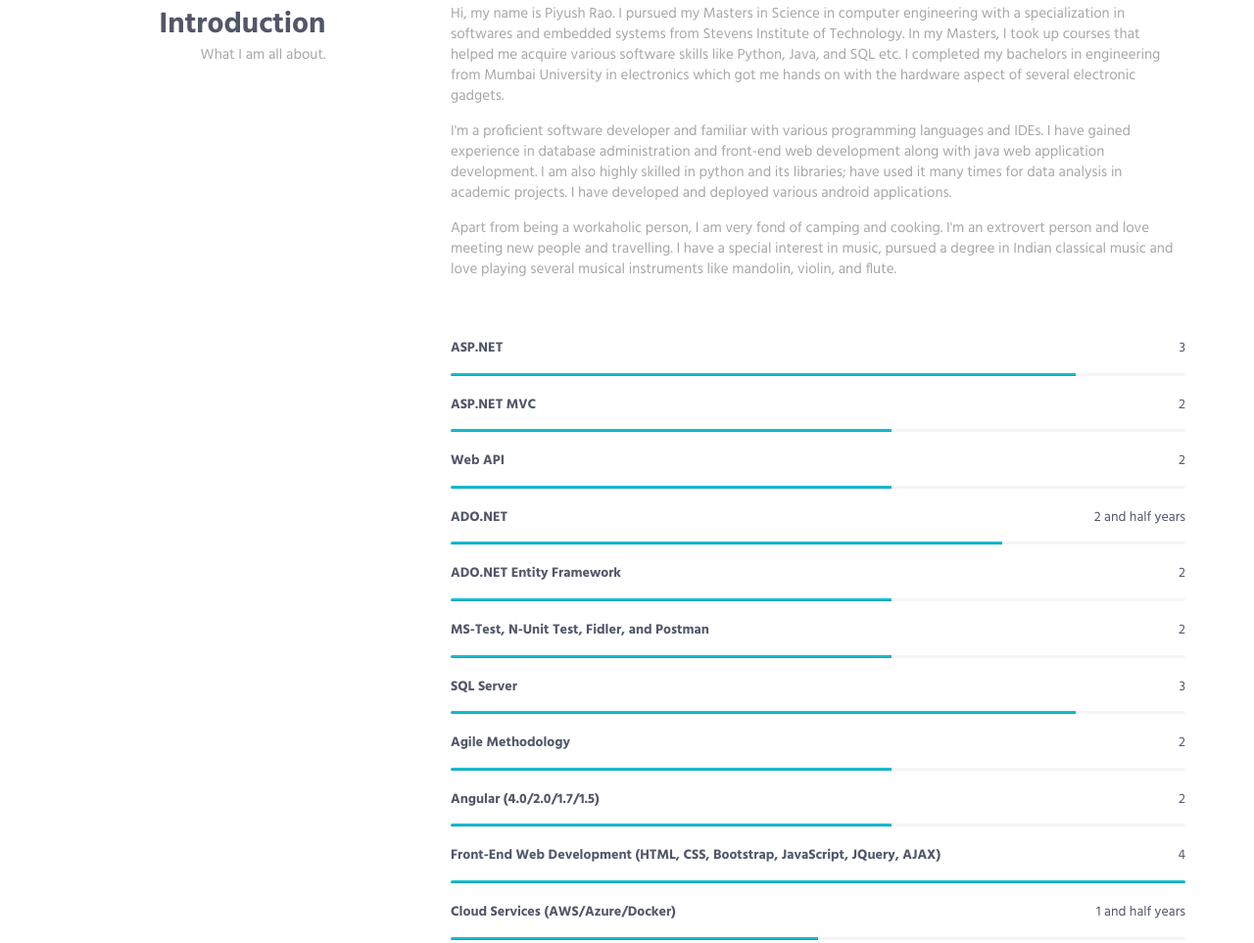
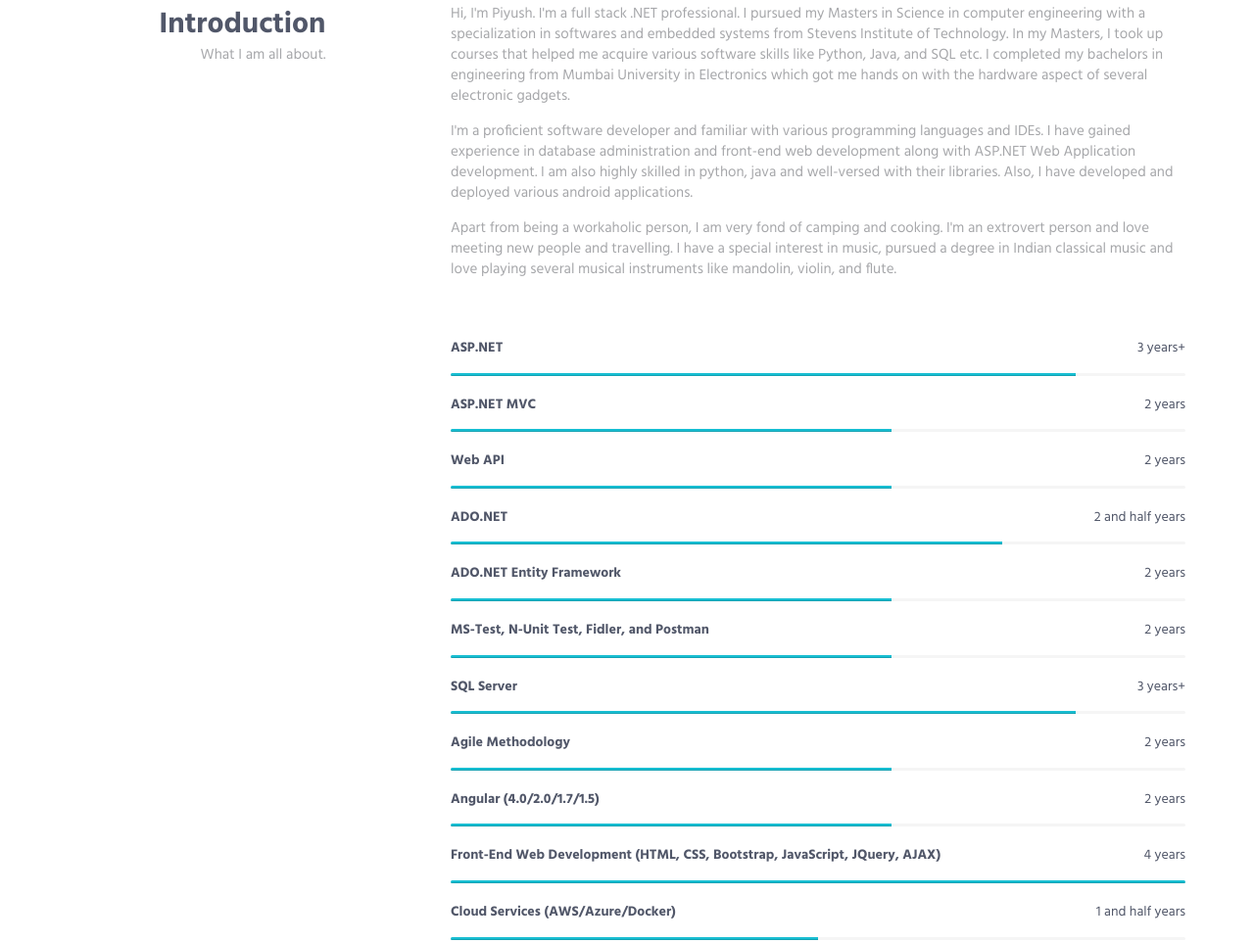
Before and after one commit to raopiyu94/raopiyu94.github.io, a plain HTML site: page index.html in a window 1280 px wide. Shown: the part 737-1700 px from the top of the page at 98% size. Drawn offline with Linux system fonts and the light colour scheme.

Commit message:
Final touch up

```diff
--- a/index.html
+++ b/index.html
@@ -106,26 +106,26 @@
                     </div>
                     <div class="col-sm-8 col-sm-offset-1">
                         <div class="margin-b-60">
-                            <p>Hi, my name is Piyush Rao. I pursued my Masters in Science in computer engineering with a specialization in softwares and embedded systems from Stevens Institute of Technology. In my Masters, I took up courses that helped me acquire various software skills like Python, Java, and SQL etc. I completed my bachelors in engineering from Mumbai University in electronics which got me hands on with the hardware aspect of several electronic gadgets.</p>
-                            <p>I'm a proficient software developer and familiar with various programming languages and IDEs. I have gained experience in database administration and front-end web development along with java web application development. I am also highly skilled in python and its libraries; have used it many times for data analysis in academic projects. I have developed and deployed various android applications.</p>
+                            <p>Hi, I'm Piyush. I'm a full stack .NET professional. I pursued my Masters in Science in computer engineering with a specialization in softwares and embedded systems from Stevens Institute of Technology. In my Masters, I took up courses that helped me acquire various software skills like Python, Java, and SQL etc. I completed my bachelors in engineering from Mumbai University in Electronics which got me hands on with the hardware aspect of several electronic gadgets.</p>
+                            <p>I'm a proficient software developer and familiar with various programming languages and IDEs. I have gained experience in database administration and front-end web development along with ASP.NET Web Application development. I am also highly skilled in python, java and well-versed with their libraries. Also, I have developed and deployed various android applications.</p>
 							<p>Apart from being a workaholic person, I am very fond of camping and cooking. I'm an extrovert person and love meeting new people and travelling. I have a special interest in music, pursued a degree in Indian classical music and love playing several musical instruments like mandolin, violin, and flute.</p>
                         </div>
 
                         <!-- Progress Box -->
 						<div class="progress-box">
-                            <h5>ASP.NET <span class="color-heading pull-right">3</span></h5>
+                            <h5>ASP.NET <span class="color-heading pull-right">3 years+</span></h5>
                             <div class="progress">
                                 <div class="progress-bar bg-color-base" role="progressbar" data-width="85"></div>
                             </div>
                         </div>
 						<div class="progress-box">
-                            <h5>ASP.NET MVC<span class="color-heading pull-right">2</span></h5>
+                            <h5>ASP.NET MVC<span class="color-heading pull-right">2 years</span></h5>
                             <div class="progress">
                                 <div class="progress-bar bg-color-base" role="progressbar" data-width="60"></div>
                             </div>
                         </div>
 						<div class="progress-box">
-                            <h5>Web API<span class="color-heading pull-right">2</span></h5>
+                            <h5>Web API<span class="color-heading pull-right">2 years</span></h5>
                             <div class="progress">
                                 <div class="progress-bar bg-color-base" role="progressbar" data-width="60"></div>
                             </div>
@@ -137,37 +137,37 @@
                             </div>
                         </div>
 						<div class="progress-box">
-                            <h5>ADO.NET Entity Framework <span class="color-heading pull-right">2</span></h5>
+                            <h5>ADO.NET Entity Framework <span class="color-heading pull-right">2 years</span></h5>
                             <div class="progress">
                                 <div class="progress-bar bg-color-base" role="progressbar" data-width="60"></div>
                             </div>
                         </div>
 						<div class="progress-box">
-                            <h5>MS-Test, N-Unit Test, Fidler, and Postman <span class="color-heading pull-right">2</span></h5>
+                            <h5>MS-Test, N-Unit Test, Fidler, and Postman <span class="color-heading pull-right">2 years</span></h5>
                             <div class="progress">
                                 <div class="progress-bar bg-color-base" role="progressbar" data-width="60"></div>
                             </div>
                         </div>
 						<div class="progress-box">
-                            <h5>SQL Server <span class="color-heading pull-right">3</span></h5>
+                            <h5>SQL Server <span class="color-heading pull-right">3 years+</span></h5>
                             <div class="progress">
                                 <div class="progress-bar bg-color-base" role="progressbar" data-width="85"></div>
                             </div>
                         </div>
 						<div class="progress-box">
-                            <h5>Agile Methodology <span class="color-heading pull-right">2</span></h5>
+                            <h5>Agile Methodology <span class="color-heading pull-right">2 years</span></h5>
                             <div class="progress">
                                 <div class="progress-bar bg-color-base" role="progressbar" data-width="60"></div>
                             </div>
                         </div>
 						<div class="progress-box">
-                            <h5>Angular (4.0/2.0/1.7/1.5) <span class="color-heading pull-right">2</span></h5>
+                            <h5>Angular (4.0/2.0/1.7/1.5) <span class="color-heading pull-right">2 years</span></h5>
                             <div class="progress">
                                 <div class="progress-bar bg-color-base" role="progressbar" data-width="60"></div>
                             </div>
                         </div>
 						<div class="progress-box">
-                            <h5>Front-End Web Development (HTML, CSS, Bootstrap, JavaScript, JQuery, AJAX)<span class="color-heading pull-right">4</span></h5>
+                            <h5>Front-End Web Development (HTML, CSS, Bootstrap, JavaScript, JQuery, AJAX)<span class="color-heading pull-right">4 years</span></h5>
                             <div class="progress">
                                 <div class="progress-bar bg-color-base" role="progressbar" data-width="100"></div>
                             </div>
@@ -291,7 +291,7 @@
                 <div class="row">
                     <div class="col-sm-3 sm-margin-b-30">
                         <div class="text-right sm-text-left">
-                            <h2 class="margin-b-0">Projects</h2>
+                            <h2 class="margin-b-0"> Academic Projects</h2>
 
                         </div>
                     </div>
@@ -526,7 +526,7 @@
                                 </div>
                                 <div class="col-md-3 col-xs-6">
                                     <h5>Email</h5>
-                                    <a href="mailto:prao3@stevens.edu">raopiyu94@gmail.com</a>
+                                    <a href="mailto:raopiyu94@gmail.com">raopiyu94@gmail.com</a>
                                 </div>
                             </div>
                         </div>
```
